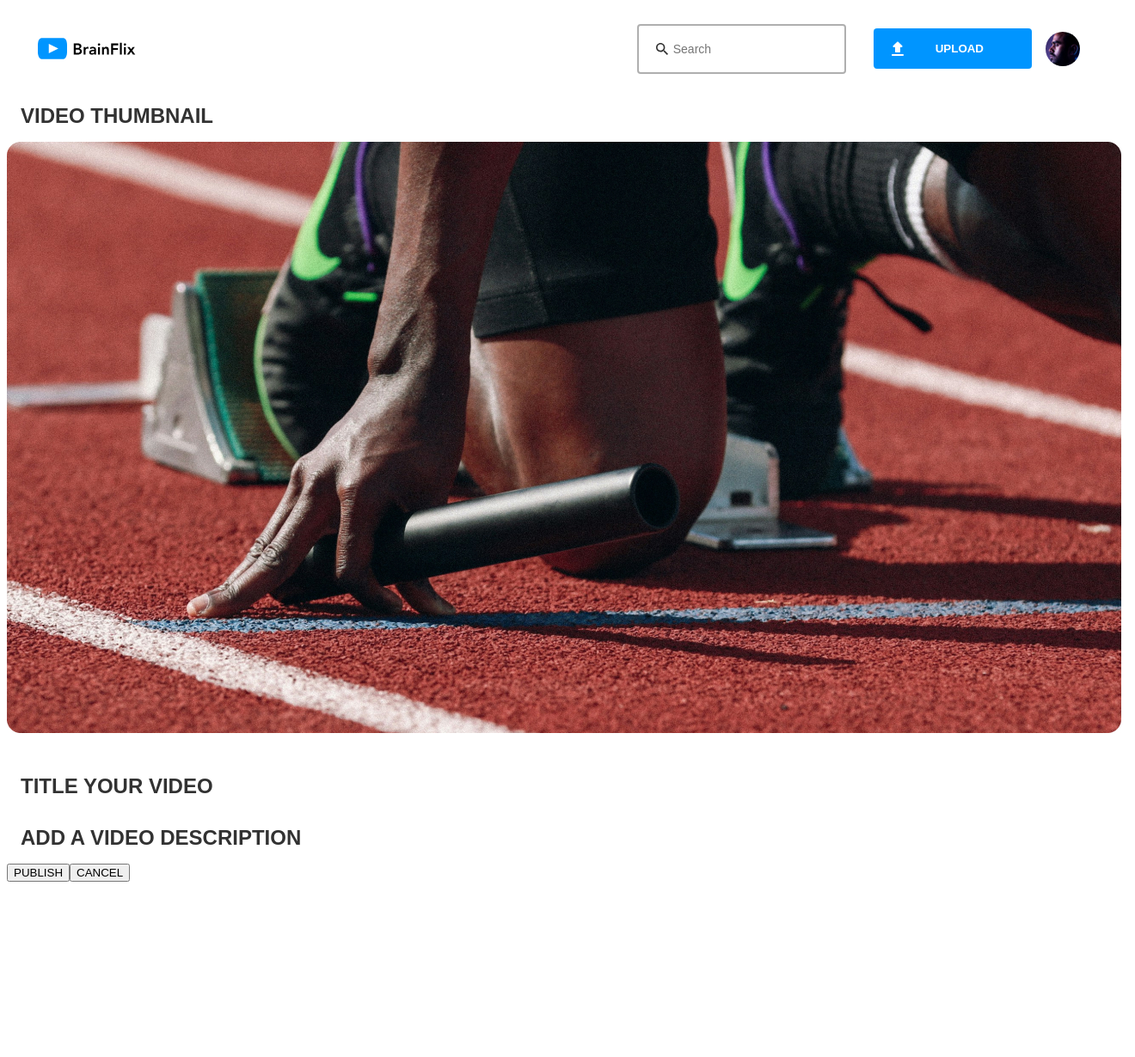
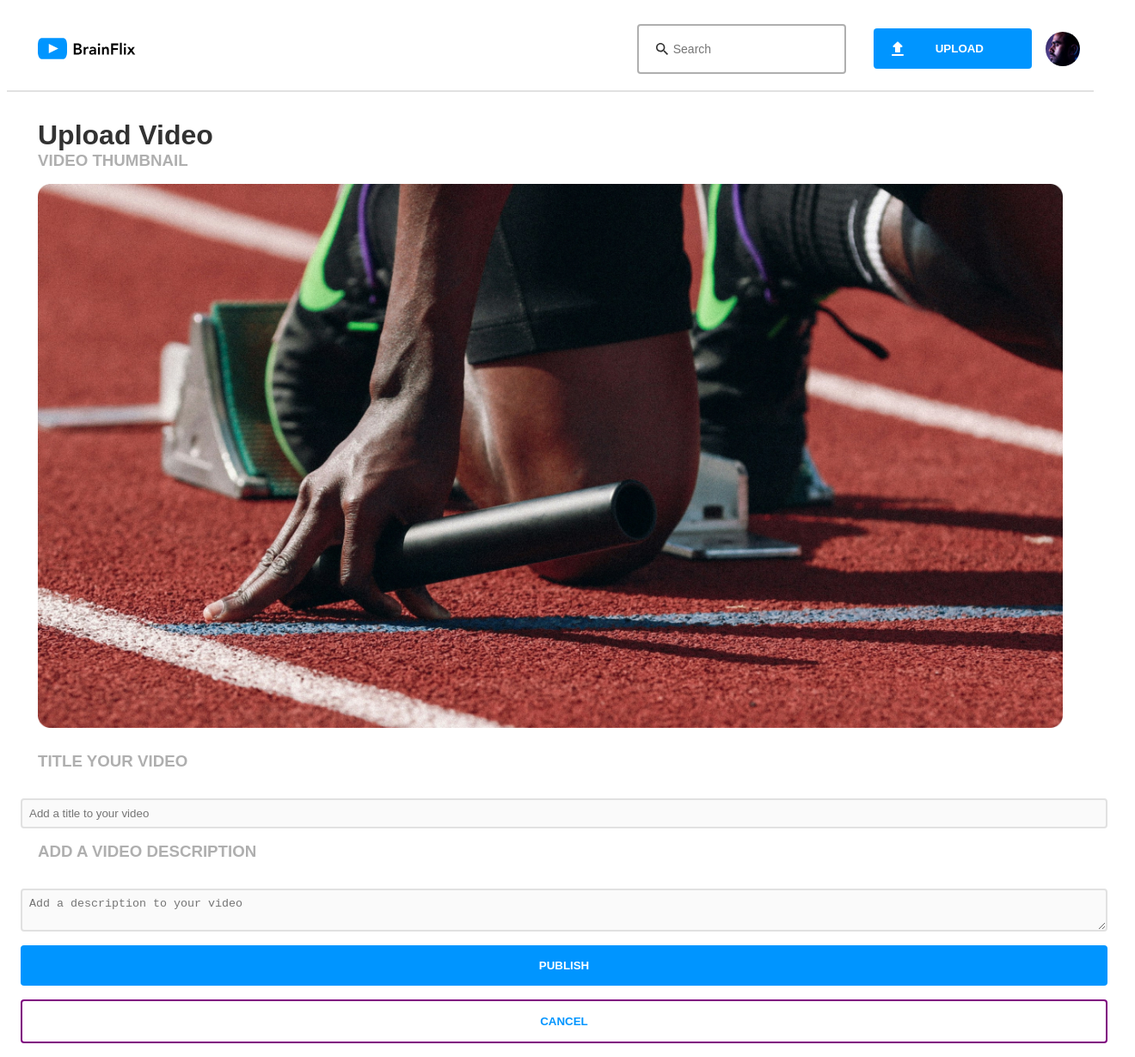
Before and after one commit to ren-climatetech/reine-donnestad-brainflix, a React (Vite) app: page /uploadpage in a window 1280 px wide. Shown: the whole page at 86% size, 1320 px wide, since content can reach past the window. Before the commit the page ends 1034 px from the top, so only its background shows below. Built offline with nearby package versions, Linux system fonts and the light colour scheme.

Commit message:
add styling for upload section and update header links

```diff
--- a/src/components/Header/Header.jsx
+++ b/src/components/Header/Header.jsx
@@ -1,10 +1,13 @@
 import "./Header.scss";
-import logo from "../../assets/Images/Logo/BrainFlix-logo.svg"
+import { Link } from 'react-router-dom';
+import logo from "../../assets/Images/Logo/BrainFlix-logo.svg";
 
 function Header() {
   return (
     <>
+    <Link to="/">
         <img className="header__logo" src={logo} alt="brainflix__logo" />
+        </Link>
     </>
   );
 }
--- a/src/components/UploadButton/UploadButton.jsx
+++ b/src/components/UploadButton/UploadButton.jsx
@@ -1,4 +1,5 @@
 import "./UploadButton.scss";
+import { Link } from 'react-router-dom';
 import uploadIcon from "../../assets/Images/Icons/upload.svg";
 import profileImage from "../../assets/Images/Images/Mohan-muruge.jpg";
 
@@ -6,6 +7,7 @@ function UploadButton() {
   return (
     <>
     <div className="header__upload">
+      <Link to="/uploadpage" className="upload__button-styling" >
       <button className="header__upload-button">
         <img
           className="header__upload-icon"
@@ -14,6 +16,7 @@ function UploadButton() {
         />
         <p className="header__upload-text">UPLOAD</p>
       </button>
+      </Link>
       </div>
       <img className="header__search-profile2" src={profileImage} />
     </>
--- a/src/components/UploadButton/UploadButton.scss
+++ b/src/components/UploadButton/UploadButton.scss
@@ -1,19 +1,16 @@
 @use "../../styles/partials/variables" as *;
 @use "../../styles/partials/mixins" as *;
 
-.header__upload{
-    margin: 0;
+.header__upload {
+  margin: $margin-mobile;
   display: flex;
-    @include tablet{
-
-    }
+  box-sizing: border-box;
+  padding: 0;
 }
 
-
-.header__upload-button{
-    margin: $margin-mobile;
+.header__upload-button {
   background-color: $primaryBlue;
-    border-radius: .25rem;
+  border-radius: 0.25rem;
   font-weight: 600;
   display: flex;
   justify-content: center;
@@ -21,7 +18,7 @@
   padding: 0;
   border: none;
   width: 100%;
-
+  margin: 0;
 }
 
 .header__upload-icon {
@@ -40,14 +37,19 @@
 .header__search-profile2 {
   display: none;
 
-    @include tablet{
+  @include tablet {
     display: flex;
     align-items: center;
     justify-content: center;
-    // margin: $margin-tablet;
     height: 2.5rem;
     width: 2.5rem;
     object-fit: cover;
     border-radius: 50%;
   }
 }
+
+.upload__button-styling {
+  display: block;
+  width: 100%;
+  text-decoration: none;
+}
--- a/src/components/UploadVideo/UploadVideo.jsx
+++ b/src/components/UploadVideo/UploadVideo.jsx
@@ -6,7 +6,7 @@ import thumbnail from "../../assets/Images/Images/Upload-video-preview.jpg";
 function UploadVideo({}) {
   return (
     <>
-      <img src={thumbnail} />
+      <img src={thumbnail} className="uploadvideo__thumbnail" alt="Video Thumbnail"/>
       <img src={upload} />
       <img src={publish} />
     </>
--- a/src/components/UploadVideo/UploadVideo.scss
+++ b/src/components/UploadVideo/UploadVideo.scss
@@ -0,0 +1,14 @@
+@use "../../styles/partials/variables" as *;
+@use "../../styles/partials/mixins" as *;
+
+.uploadvideo__thumbnail{
+    width: 100%;
+    padding: 0 $padding-mobile;
+    display: block;
+    box-sizing: border-box;
+
+   @include tablet{
+        padding: 0 $padding-tablet;
+    }
+
+}
--- a/src/pages/UploadPage/UploadPage.jsx
+++ b/src/pages/UploadPage/UploadPage.jsx
@@ -7,18 +7,44 @@ import { BASE_URL, API_KEY } from "../../../utils.js";
 import UploadVideo from "../../components/UploadVideo/UploadVideo";
 import "./UploadPage.scss";
 
-
 function UploadPage({ videos }) {
-
   return (
     <>
-      <h2>VIDEO THUMBNAIL </h2>
+      <div className="uploadpage">
+        <h1 className="uploadpage__header">Upload Video</h1>
+      </div>
+      <h3 className="uploadpage__subheader">VIDEO THUMBNAIL </h3>
       <UploadVideo />
       {/* get uploadvideo prop from UploadVideo component */}
-      <h2>TITLE YOUR VIDEO</h2>
-      <h2>ADD A VIDEO DESCRIPTION</h2>
-      <button>PUBLISH</button>
-      <button>CANCEL</button>
+
+      <form>
+        <label>
+          <h3 className="uploadpage__subheader">TITLE YOUR VIDEO</h3>
+        </label>
+        <div className="uploadpage__title">
+          <input
+            type="text"
+            className="uploadpage__title-entry"
+            placeholder="Add a title to your video"
+          />
+        </div>
+
+        <label>
+          <h3 className="uploadpage__subheader">ADD A VIDEO DESCRIPTION</h3>
+        </label>
+        <div className="uploadpage__description">
+        <textarea
+          className="uploadpage__description-entry"
+          placeholder="Add a description to your video"
+        />
+        </div>
+        <div>
+          <button className="uploadpage__button-publish">PUBLISH</button>
+        </div>
+        <div>
+          <button className="uploadpage__button-cancel">CANCEL</button>
+        </div>
+      </form>
     </>
   );
 }
--- a/src/pages/UploadPage/UploadPage.scss
+++ b/src/pages/UploadPage/UploadPage.scss
@@ -0,0 +1,68 @@
+@use "../../styles/partials/variables" as *;
+@use "../../styles/partials/mixins" as *;
+
+form {
+  box-sizing: border-box;
+  width: 100%;
+}
+
+.uploadpage {
+  margin: 0;
+  border-top: 0.125rem solid $secondaryMercury;
+  padding: 0;
+}
+
+.uploadpage__header {
+  margin-top: $margin-mobile;
+}
+
+.uploadpage__subheader {
+  color: $primarySilver;
+}
+
+.uploadpage__title,
+.uploadpage__description {
+  box-sizing: border-box;
+  width: 100%;
+  margin: $margin-mobile;
+}
+
+.uploadpage__title-entry,
+.uploadpage__description-entry {
+  display: flex;
+  // box-sizing: border-box;
+  padding: 0.5rem;
+  background-color: $secondaryAlabaster;
+  border: 0.125rem solid $secondaryMercury;
+  border-radius: 0.25rem;
+  color: $primaryBlack;
+  width: 100%;
+}
+
+.uploadpage__button-publish {
+  background-color: $primaryBlue;
+  border-radius: 0.25rem;
+  color: $primaryWhite;
+  font-weight: 600;
+  display: flex;
+  justify-content: center;
+  align-items: center;
+  padding: $padding-mobile;
+  border: none;
+  width: 100%;
+  margin: $margin-mobile;
+}
+
+.uploadpage__button-cancel {
+  background-color: $primaryWhite;
+  border-radius: 0.25rem;
+  color: $primaryBlue;
+  font-weight: 600;
+  display: flex;
+  justify-content: center;
+  align-items: center;
+  padding: $padding-mobile;
+  border: 2px solid purple;
+  width: 100%;
+  margin: $margin-mobile;
+}
```
Lines whose indentation alone changed are shown as unchanged.
